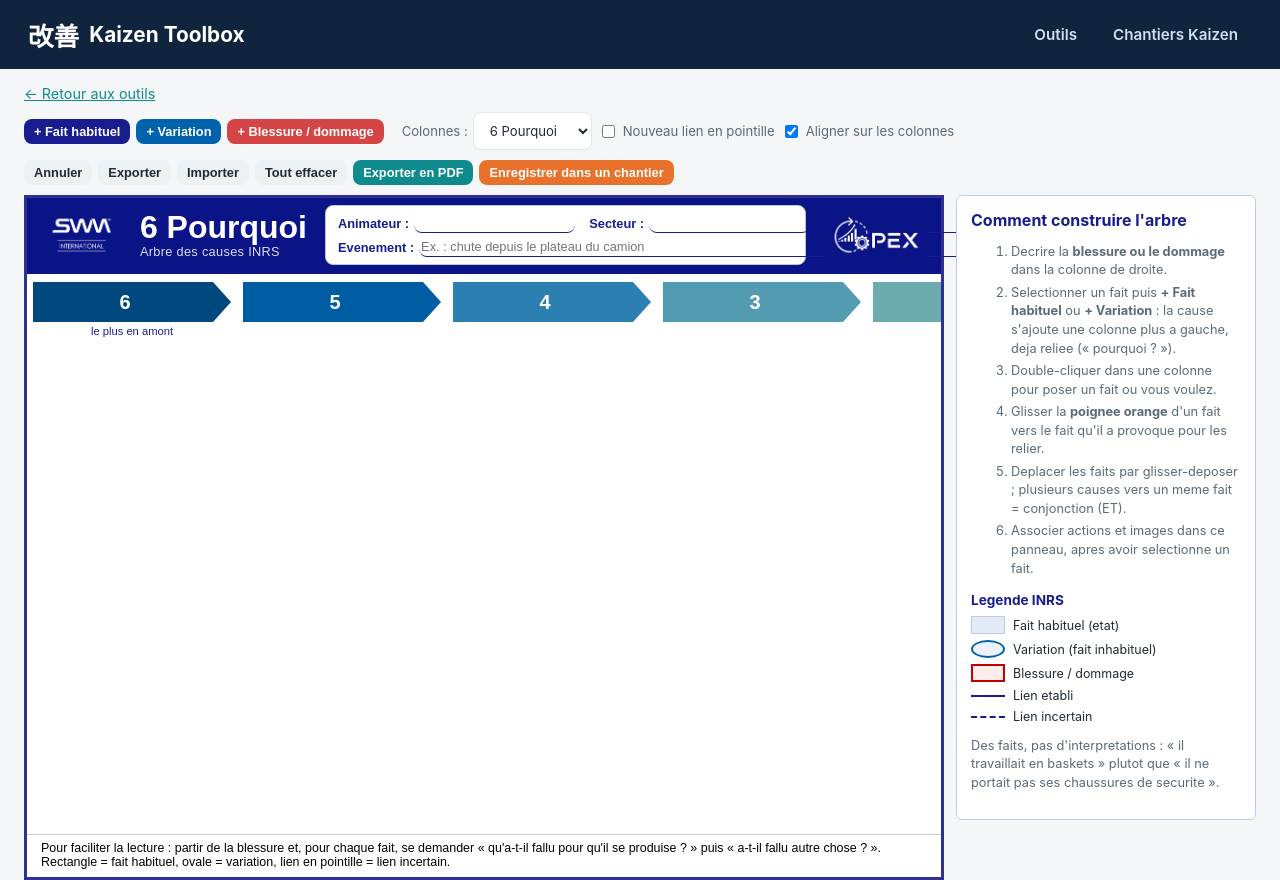
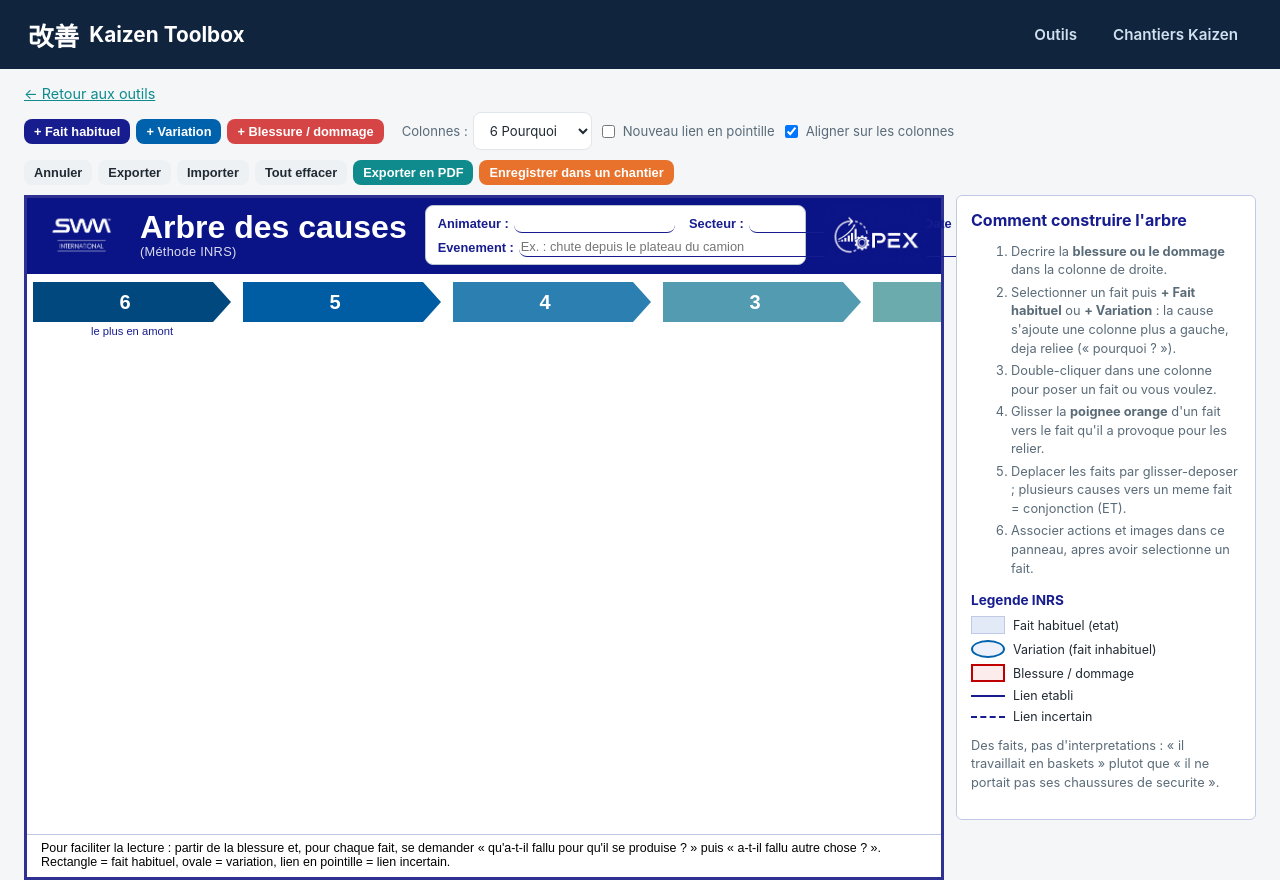
Before and after one commit to louisparis10-prog/Kaizen, a website: page public/arbre-causes.html in a window 1280 px wide. Shown: the top 880 px of the page. Drawn offline with Linux system fonts and the light colour scheme.

Commit message:
Titre l'editeur Arbre des causes (Methode INRS)
Co-Authored-By: Claude Opus 5.5 <noreply@anthropic.com>

```diff
--- a/public/arbre-causes.html
+++ b/public/arbre-causes.html
@@ -3,7 +3,7 @@
 <head>
 <meta charset="UTF-8">
 <meta name="viewport" content="width=device-width, initial-scale=1.0">
-<title>Arbre des causes INRS</title>
+<title>Arbre des causes (Méthode INRS)</title>
 <link rel="stylesheet" href="/css/styles.css">
 <link rel="stylesheet" href="/css/arbre-causes.css">
 </head>
@@ -48,7 +48,7 @@
     <div class="adc-trame">
       <div class="adc-bandeau">
         <img class="adc-logo-swm" src="/img/swm-blanc.png" alt="SWM International">
-        <div class="adc-titre"><span id="titre-nb">6</span> Pourquoi<small>Arbre des causes INRS</small></div>
+        <div class="adc-titre">Arbre des causes<small>(Méthode INRS)</small></div>
         <div class="adc-infos">
           <label>Animateur : <input type="text" data-header="animateur"></label>
           <label>Secteur : <input type="text" data-header="secteur"></label>
--- a/public/js/arbre-causes.js
+++ b/public/js/arbre-causes.js
@@ -115,7 +115,6 @@
     $('colonnes').style.gridTemplateColumns = `repeat(${nbCol}, ${COL}px)`;
     // A l'impression, l'arbre est reduit pour tenir dans la largeur d'une page A3.
     canvas.style.setProperty('--adc-zoom', Math.min(1, 1480 / (nbCol * COL)).toFixed(3));
-    $('titre-nb').textContent = etat.nbPourquoi;
     $('opt-nb').value = String(etat.nbPourquoi);
     const n = etat.nbPourquoi;
     $('colonnes').innerHTML = colonnes().map(([titre, sous], i) => {
```
